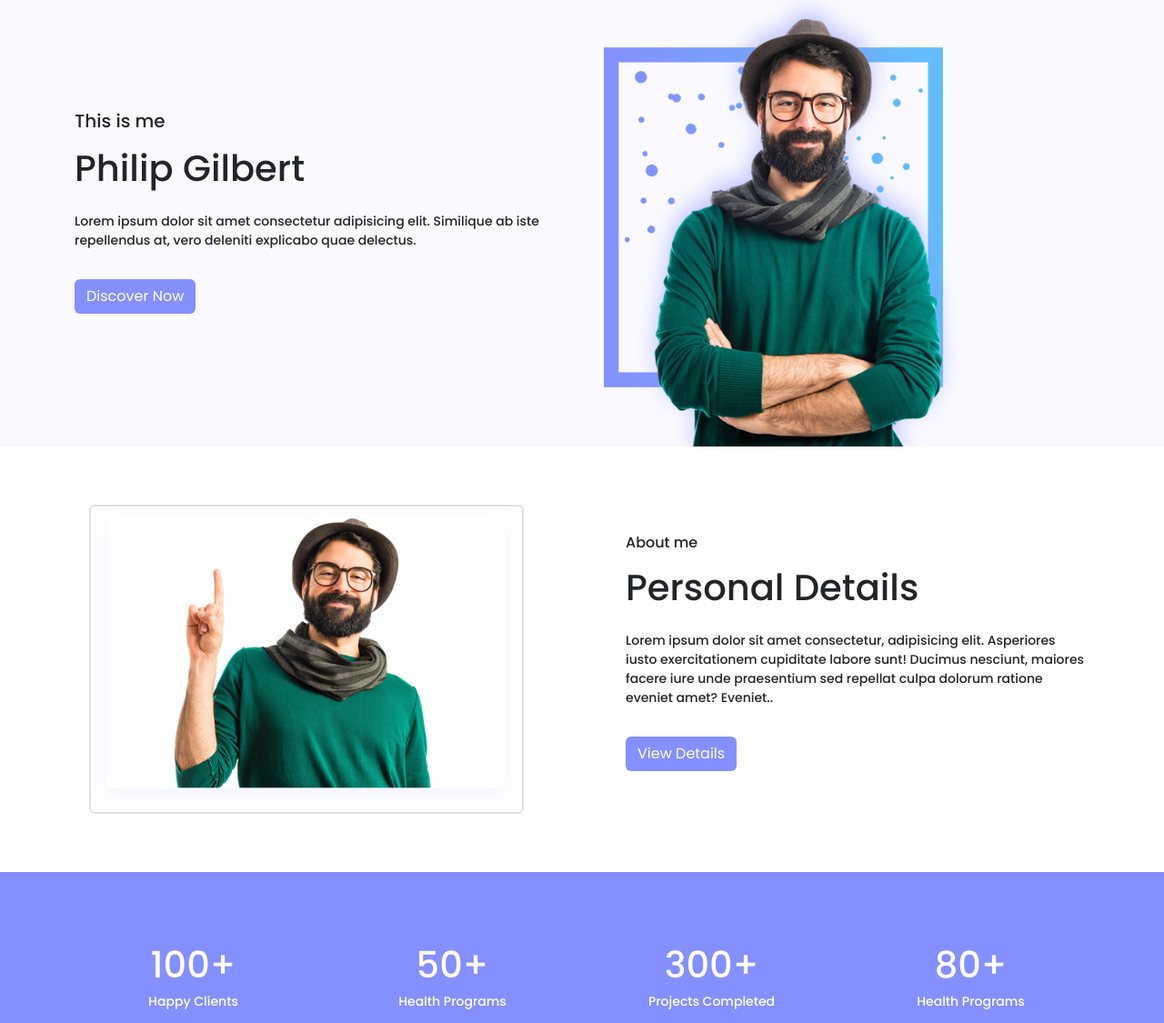
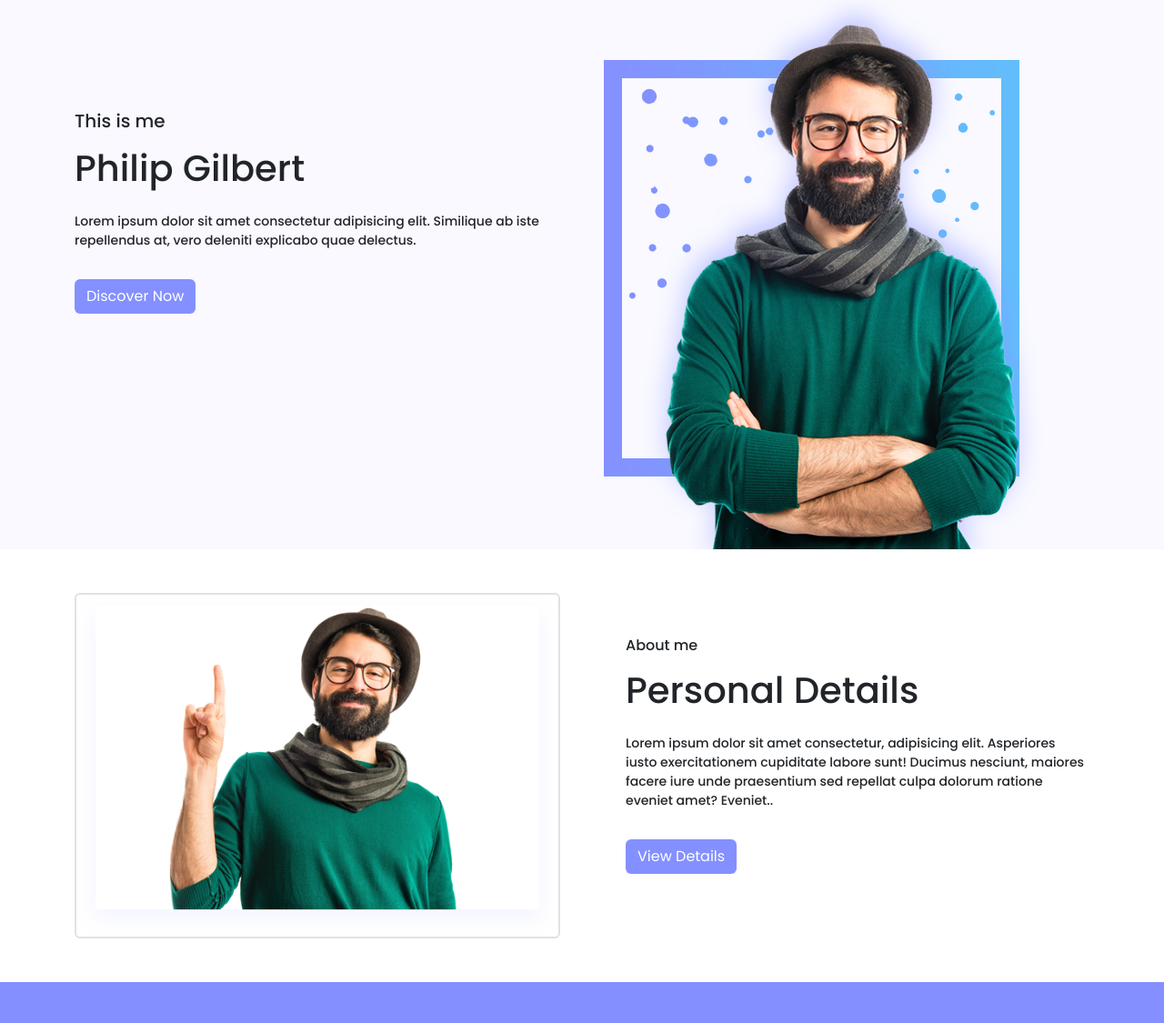
Before and after one commit to MdRemelHossain/Class-28Template, a plain HTML site: page index.html in a window 1280 px wide. Shown: the part 104-1229 px from the top of the page at 91% size. Drawn offline with nearby package versions, Linux system fonts and the light colour scheme.

Commit message:
Update index.html

```diff
--- a/index.html
+++ b/index.html
@@ -75,9 +75,7 @@
             </div>
           </div>
           <div class="col-md-6">
-           <div class="banner-img">
             <img class="img-fluid" src="./images/hero-img.jpg" alt="img-fluid">
-           </div>
           </div>
         </div>
       </div>
@@ -87,9 +85,7 @@
       <div class="container">
         <div class="row gx-5 my-5">
           <div class="col-md-6">
-            <div class="about-img p-3">
              <img class="border border-2 border-opacity-100 rounded border-muted" src="./images/about-img.jpg" alt="">
-            </div>
            </div>
           <div class="col-md-6">
             <div class="about-text ms-4 mt-5">
```
